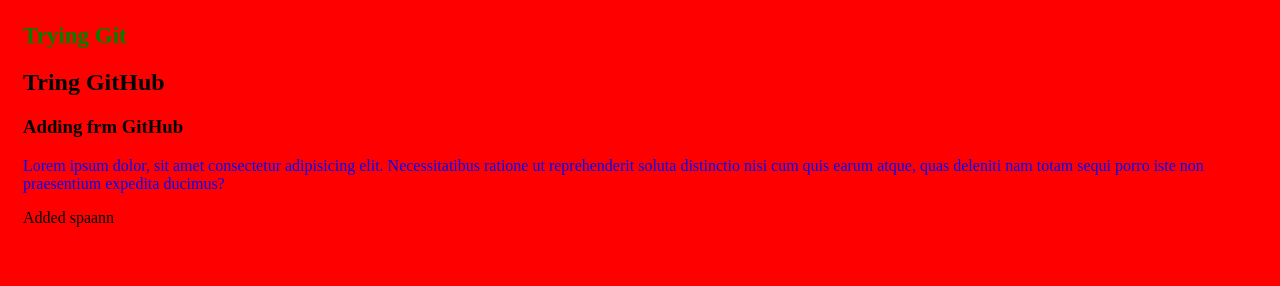
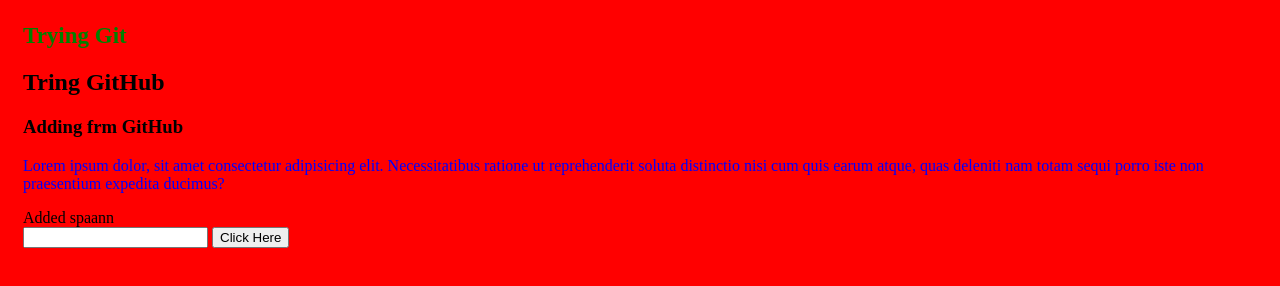
Before and after one commit to amalgovind23/gitLearn, a plain HTML site: page index.html in a window 1280 px wide. Drawn offline with Linux system fonts and the light colour scheme.

Commit message:
Commited form

```diff
--- a/index.html
+++ b/index.html
@@ -12,5 +12,11 @@
     <h3>Adding frm GitHub</h3>
     <p>Lorem ipsum dolor, sit amet consectetur adipisicing elit. Necessitatibus ratione ut reprehenderit soluta distinctio nisi cum quis earum atque, quas deleniti nam totam sequi porro iste non praesentium expedita ducimus?</p>
     <span>Added spaann</span>
+    <form>
+        <input type="text"/>
+        <button>
+            Click Here
+        </button>
+    </form>
 </body>
 </html>
```
